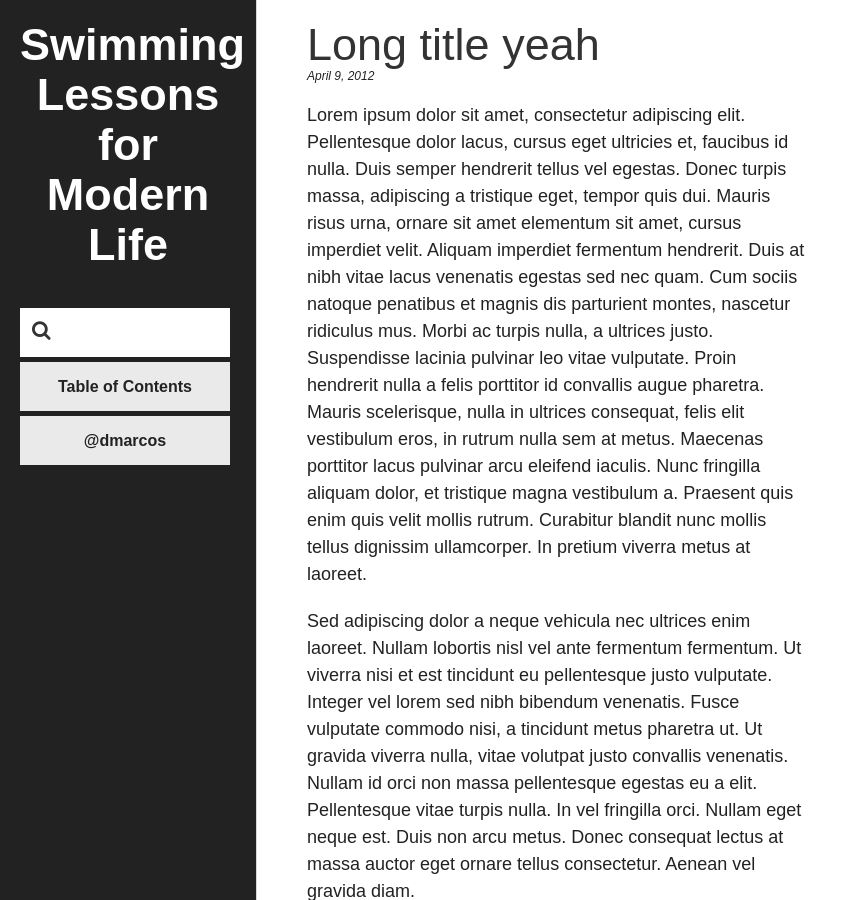
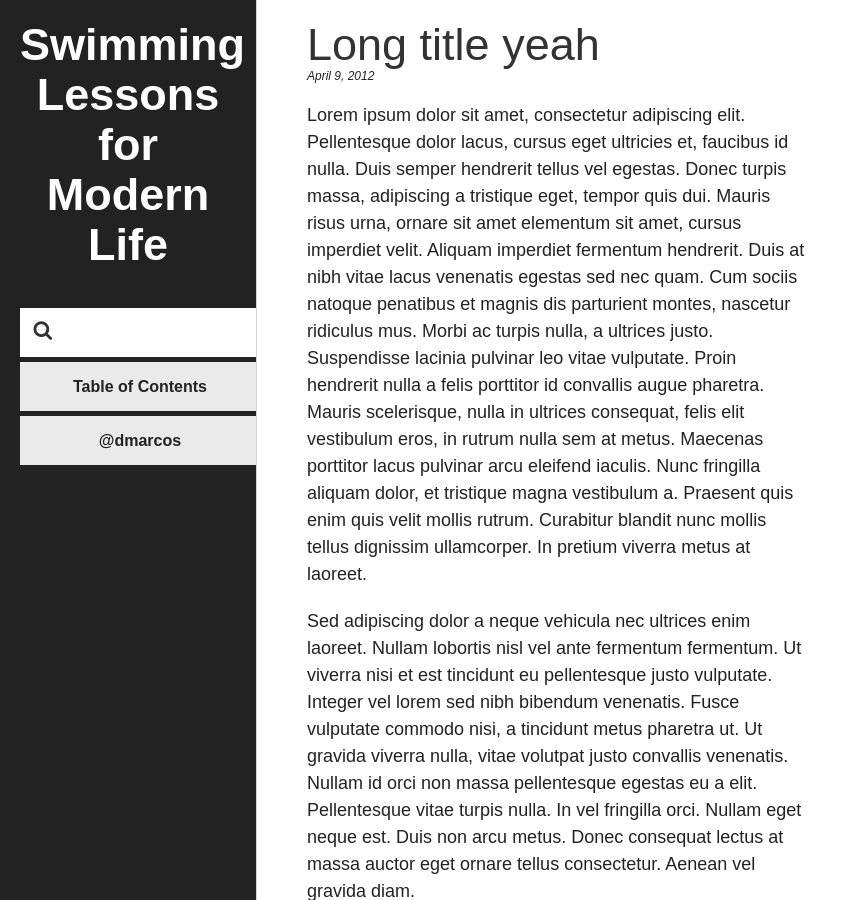
Before and after one commit to dmarcos/dmarcos.github.com, a Jekyll site: the page built from index.html, in a window 1280 px wide and 900 px high. Shown: the whole window, without its empty margins (0-848 px from the left). Built offline with Jekyll 4.4.1, drawn with Linux system fonts in a browser that asks for light colours; Markdown is read by kramdown in place of the engine named in the settings.

Commit message:
fixes padding in menu

```diff
--- a/css/style.css
+++ b/css/style.css
@@ -114,10 +114,6 @@ article p {
   max-width: 500px;
 }
 
-ul#categories {
-  padding-right: 30px;
-}
-
 ul#categories li{
   margin: 5px 0px 5px 0px;
   font-size: 16px;
```
